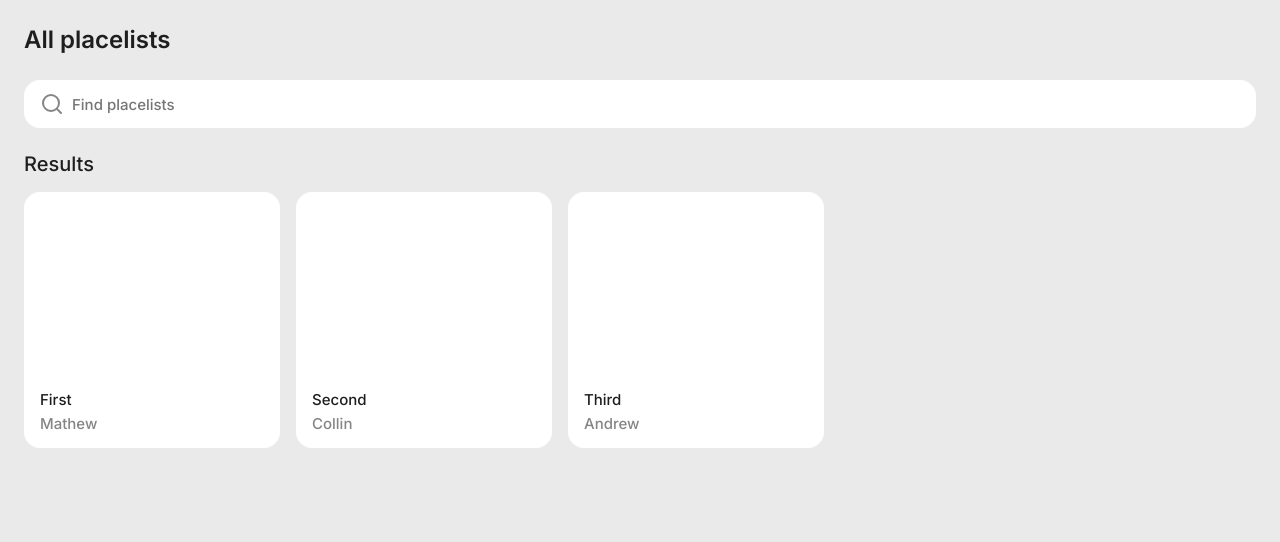
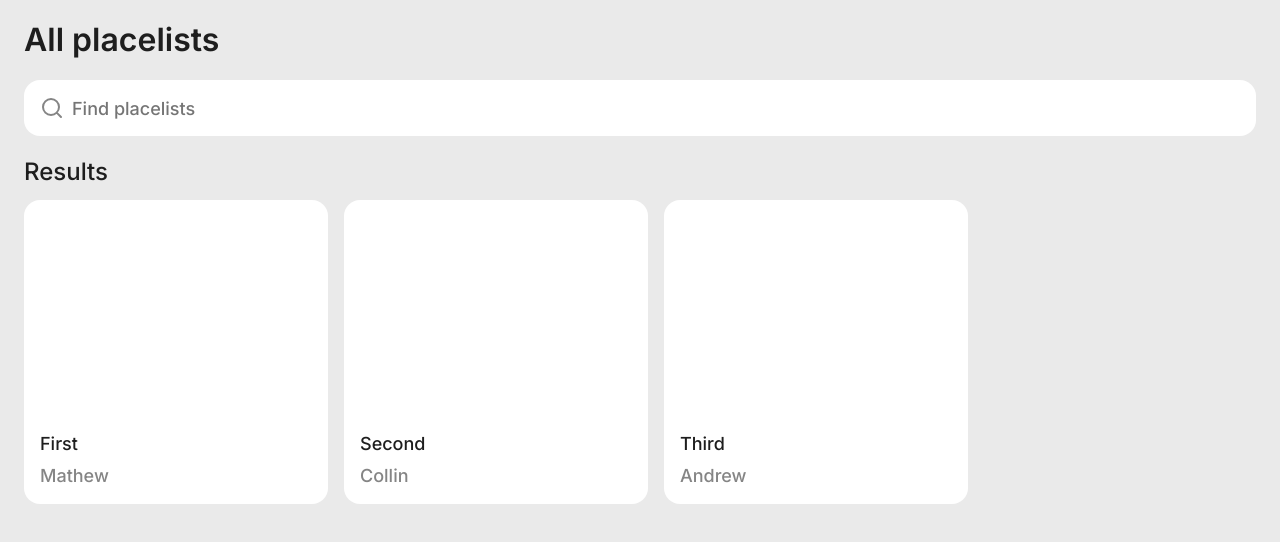
Before and after one commit to locpack/placelists-web, a React (Vite) app: page /discover in a window 1280 px wide. Shown: the top 542 px of the page. Built offline with nearby package versions, Linux system fonts and the light colour scheme.

Commit message:
fix: css sizes

```diff
--- a/src/index.css
+++ b/src/index.css
@@ -13,13 +13,12 @@
   --size-8: 8px;
   --size-16: 16px;
   --size-24: 24px;
-  --size-user-input: 48px;
+  --size-user-input: 56px;
 
   --font-family: Inter, system-ui, Avenir, Helvetica, Arial, sans-serif;
-  --font-h1: 600 24px/32px var(--font-family);
-  --font-h2: 500 20px/24px var(--font-family);
-  --font-h3: 600 16px/16px var(--font-family);
-  --font-p: 500 15px/16px var(--font-family);
+  --font-h1: 600 32px/32px var(--font-family);
+  --font-h2: 500 24px/24px var(--font-family);
+  --font-p: 500 18px/24px var(--font-family);
 }
 
 body {
@@ -47,12 +46,6 @@ body {
 
 .text_h2 {
   font: var(--font-h2);
-  margin: 0;
-  color: var(--color-black);
-}
-
-.text_h3 {
-  font: var(--font-h3);
   margin: 0;
   color: var(--color-black);
 }
@@ -124,6 +117,8 @@ body {
 
 .block_content__flow_x {
   flex-direction: row;
+  padding-inline: var(--size-24);
+  margin-inline: calc(-1 * var(--size-24));
 }
 
 .card {
@@ -140,8 +135,8 @@ body {
 }
 
 .card__extended {
-  width: 256px;
-  height: 256px;
+  width: 304px;
+  height: 304px;
 }
 
 .card__active {
@@ -177,6 +172,7 @@ body {
   border-radius: var(--radius);
   background-color: var(--color-white);
   gap: var(--size-8);
+  color-scheme: light only;
 }
 
 .input__active {
@@ -187,6 +183,7 @@ body {
   font: var(--font-p);
   flex-grow: 1;
   height: var(--size-user-input);
+  background-color: var(--color-white);
   padding: 0;
   border: 0;
   outline: 0;
--- a/src/settings.ts
+++ b/src/settings.ts
@@ -29,7 +29,7 @@ export enum AuthStatus {
   Authorized,
 }
 
-export const CURRENT_AUTH_STATUS = AuthStatus.Authorized;
+export const CURRENT_AUTH_STATUS = AuthStatus.NotAuthorized;
 
 export const DISCOVER_PAGE_PLACELISTS = [
   {
```
